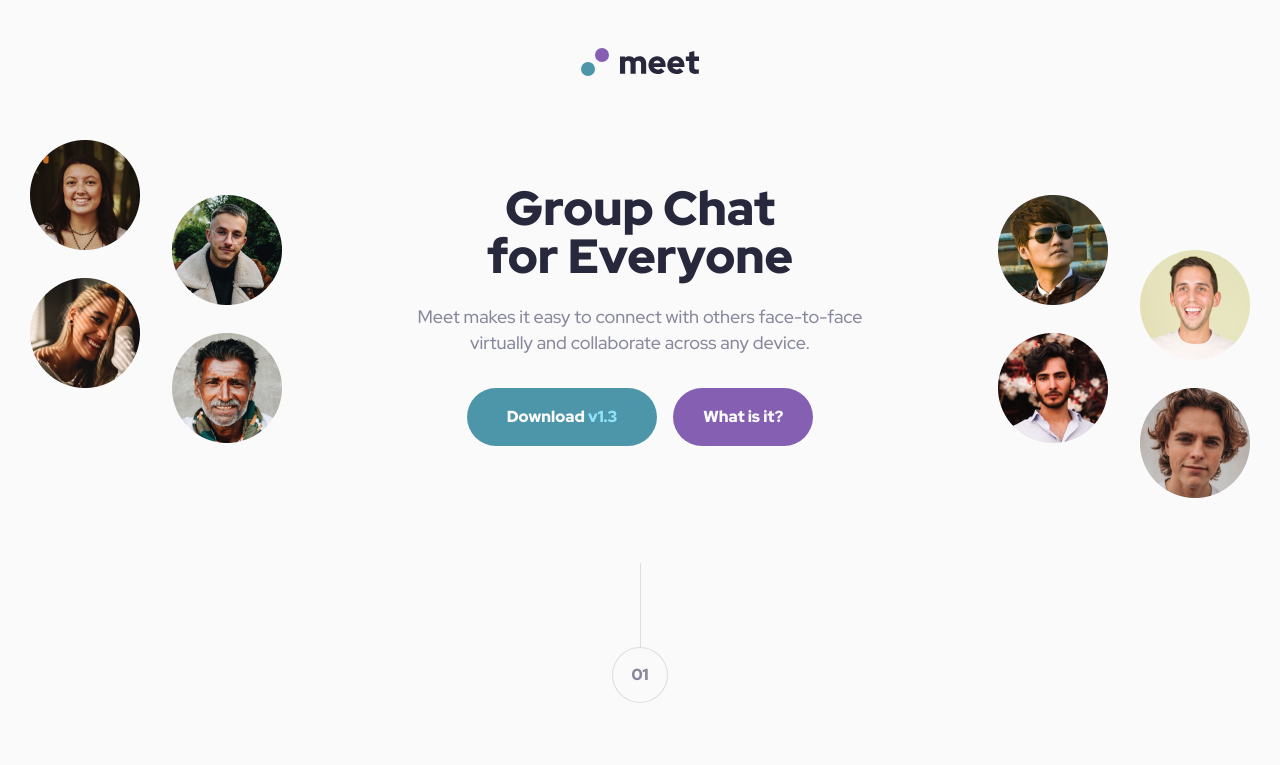
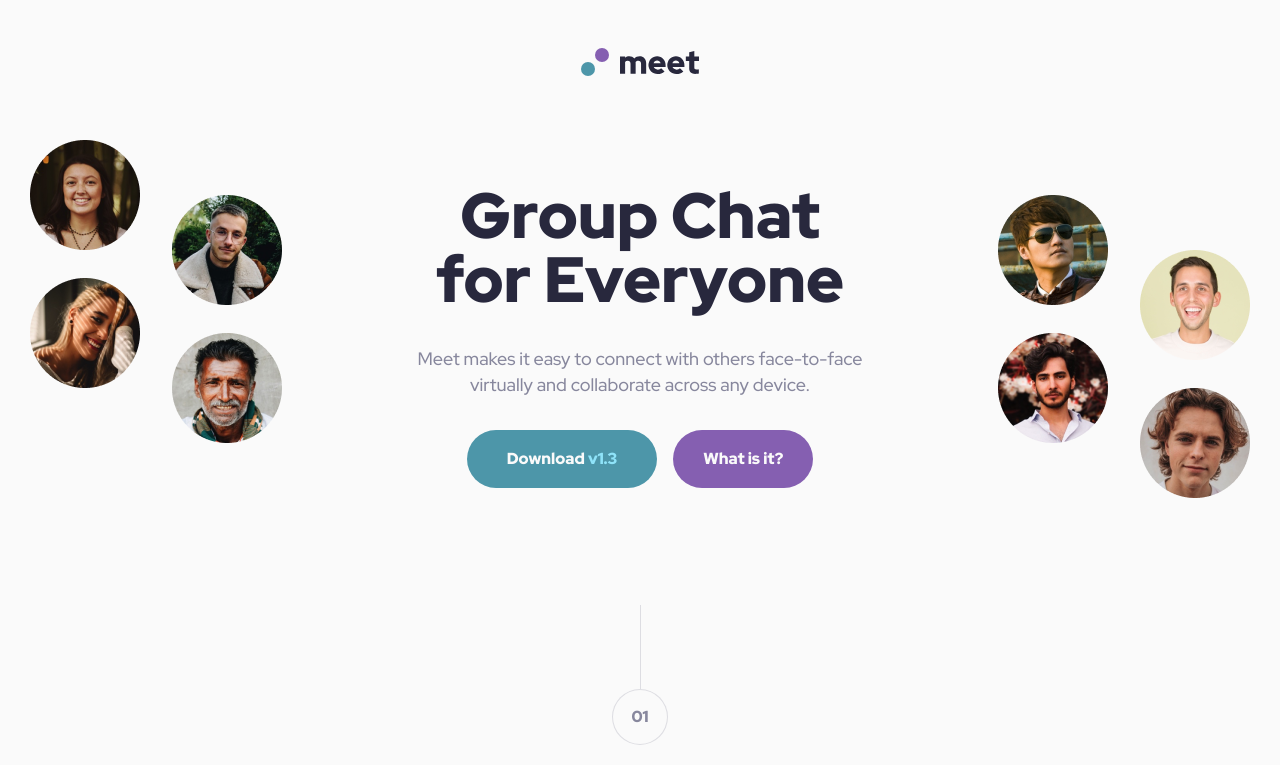
Before and after one commit to john-mirage/frontend-mentor-meet-landing-page, a React (Vite) app: page / in a window 1280 px wide. Shown: the top 765 px of the page. Built offline with nearby package versions, Linux system fonts and the light colour scheme.

Commit message:
fix: fix hero title

```diff
--- a/src/components/Hero/Hero.style.ts
+++ b/src/components/Hero/Hero.style.ts
@@ -60,6 +60,14 @@ export const Title = styled("h2", {
     fontSize: "$48",
     lineHeight: "$48",
   },
+  "@lg": {
+    maxWidth: "$445",
+    fontSize: "$64",
+    lineHeight: "$64",
+  },
+  "@xl": {
+    marginBottom: "$34",
+  },
 });
 
 export const Subtitle = styled("p", body, {
--- a/src/styles/stitches.config.ts
+++ b/src/styles/stitches.config.ts
@@ -51,6 +51,7 @@ export const { styled, css } = createStitches({
       28: pxToRem(28),
       30: pxToRem(30),
       32: pxToRem(32),
+      34: pxToRem(34),
       36: pxToRem(36),
       40: pxToRem(40),
       44: pxToRem(44),
@@ -76,6 +77,7 @@ export const { styled, css } = createStitches({
       350: pxToRem(350),
       358: pxToRem(358),
       414: pxToRem(414),
+      445: pxToRem(445),
       456: pxToRem(456),
       540: pxToRem(540),
       574: pxToRem(574),
```
